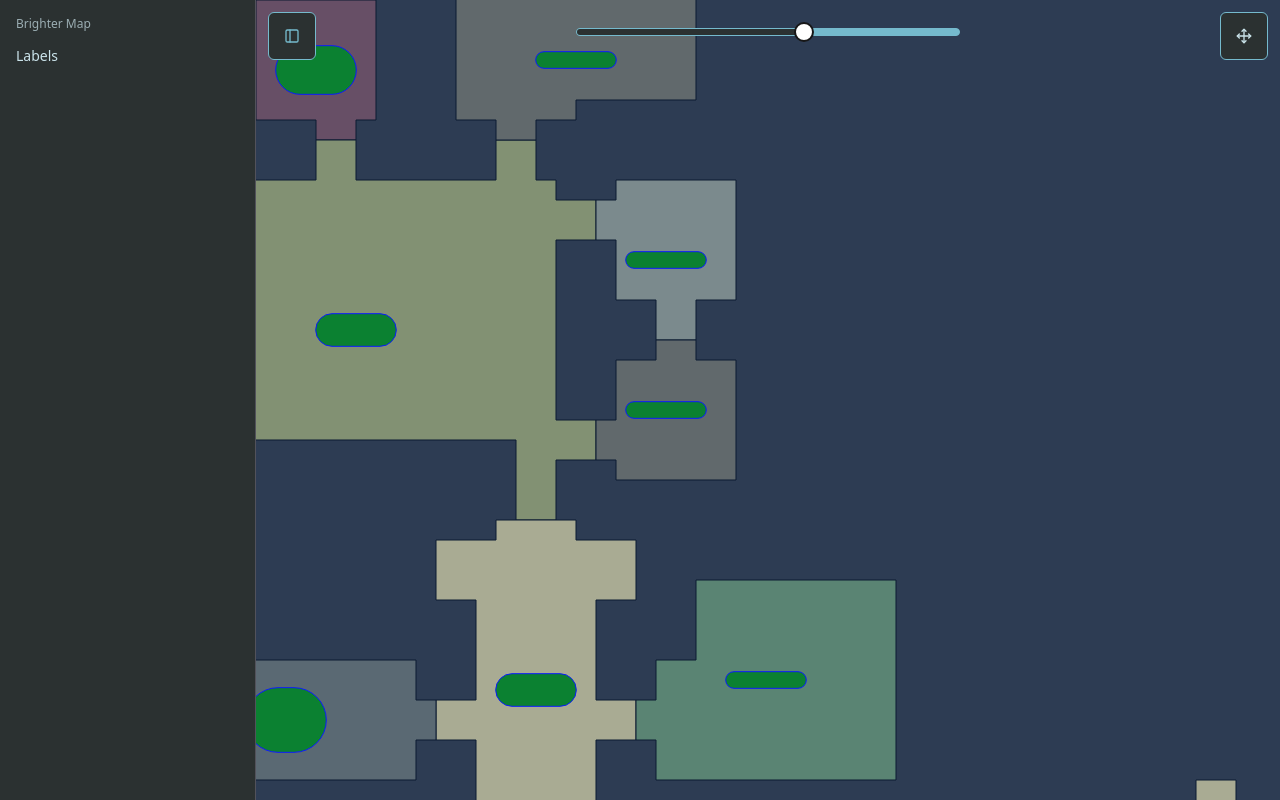
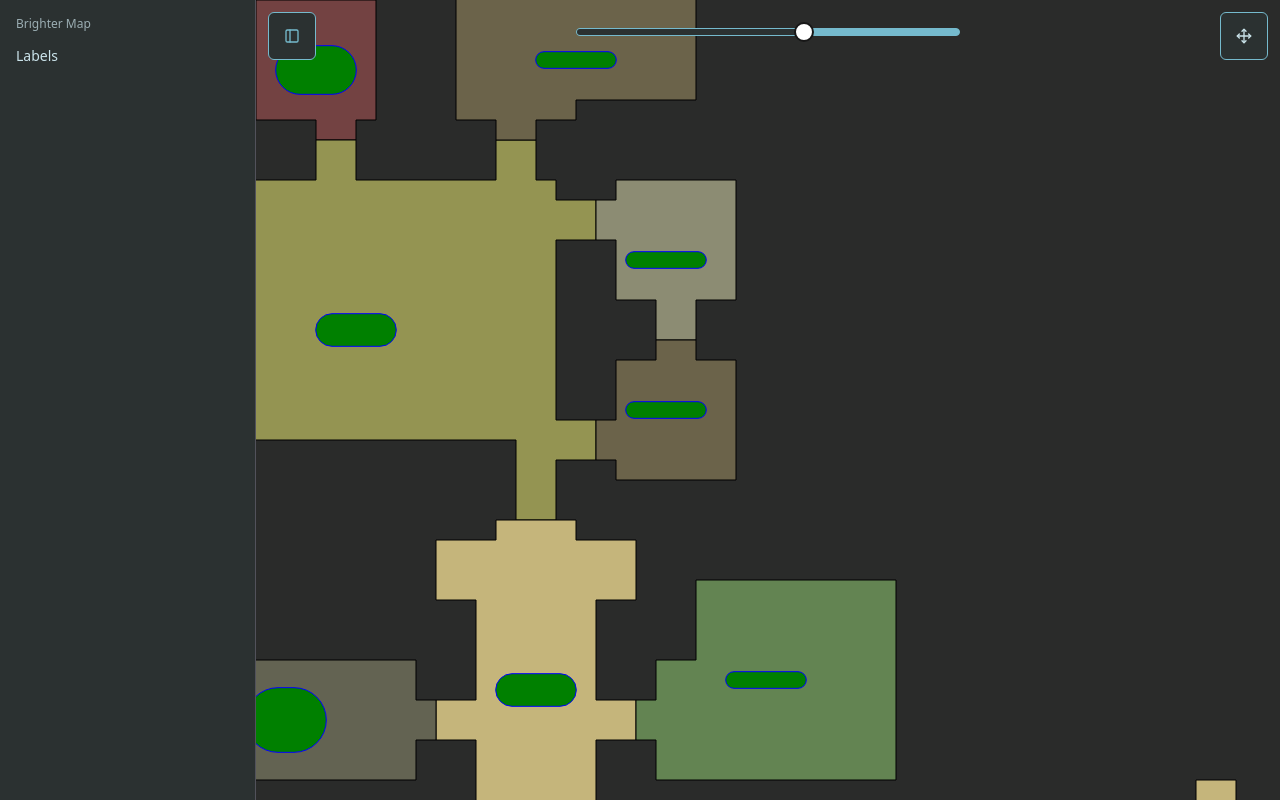
Before and after one commit to jrbarnhart/brighter-shores-map, a React (Vite) app: page / in a window 1280 px wide. Built offline with nearby package versions, Linux system fonts and the light colour scheme.

Commit message:
Remove blue bg for labels canvas

```diff
--- a/src/components/map/canvas/MapCanvas.tsx
+++ b/src/components/map/canvas/MapCanvas.tsx
@@ -49,7 +49,7 @@ export default function MapCanvas({ mapState }: { mapState: MapState }) {
         ref={labelsCanvasRef}
         height={canvasSize.height}
         width={canvasSize.width}
-        className="bg-blue-500/20 absolute top-0 left-0 pointer-events-none"
+        className="absolute top-0 left-0 pointer-events-none"
       ></canvas>
     </div>
   );
```
